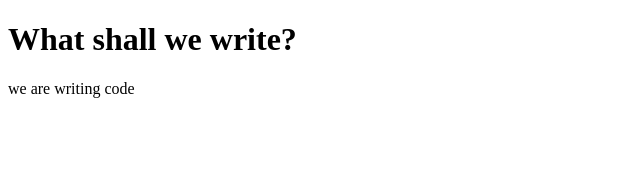
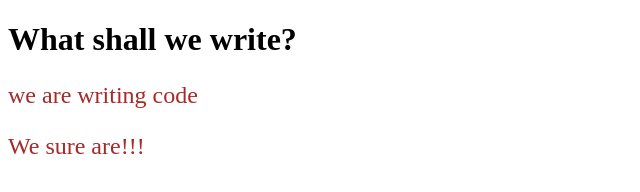
Before and after one commit to riteshshahis/git-practive-repo, a plain HTML site: page index.html in a window 1280 px wide. Shown: the whole page, without its empty margins (0-640 px from the left). Drawn offline with Linux system fonts and the light colour scheme.

Commit message:
added another paragraph

```diff
--- a/index.html
+++ b/index.html
@@ -6,6 +6,13 @@
     <body>
     <h1>What shall we write?</h1>
     <p>we are writing code</p>
+    <p>We sure are!!!</p>
+    <style>
+        p{
+            font-size: x-large;
+            color: brown;
+        }
+    </style>
     </body>
 
 </html>
```
